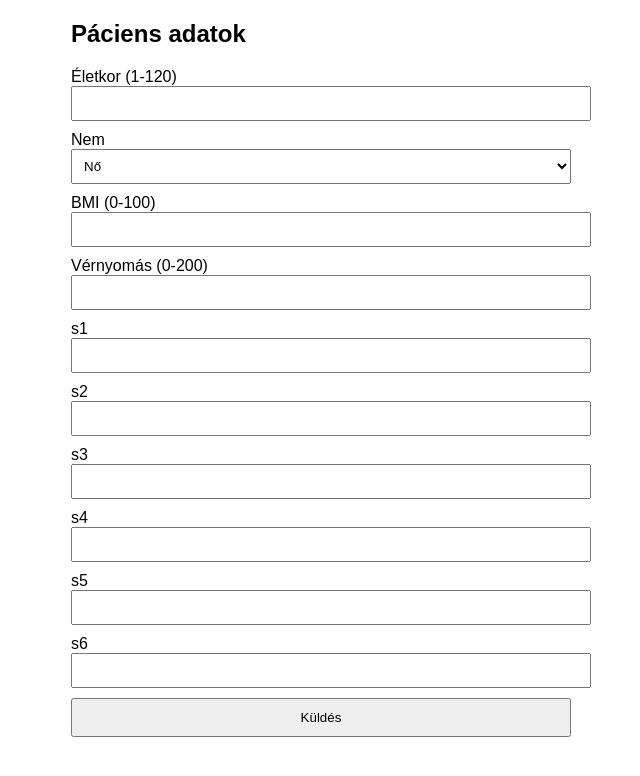
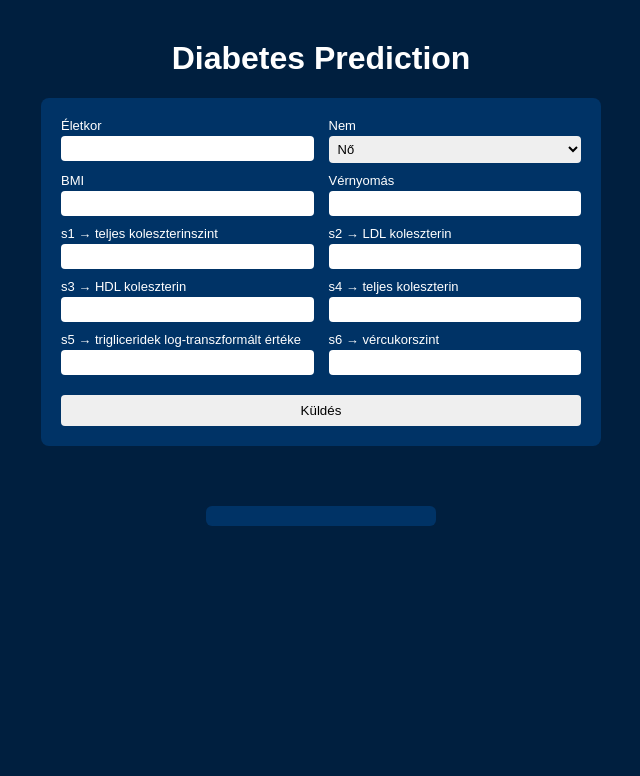
Before and after one commit to kmarton86/homework_diabetes_risk_prediction, a Flask app: page / in a window 1280 px wide. Shown: the top 776 px of the page, without its empty margins (319-959 px from the left). Run offline with Flask 3, Linux system fonts and the light colour scheme.

Commit message:
ud app and template

```diff
--- a/app.py
+++ b/app.py
@@ -7,32 +7,44 @@ def index():
     return render_template('index.html')
 
 
-@app.route('/submit', methods=['POST'])
-def submit():
-    data = request.form
+# ===== REST API ENDPOINT =====
+@app.route('/predict', methods=['POST'])
+def predict():
+    data = request.get_json()
 
-    # Sex konverzió
+    if not data:
+        return jsonify({"error": "No JSON received"}), 400
+
     sex_map = {
         "female": 0,
         "male": 1
     }
 
-    new_patient = {
-        "age": int(data.get("age")),
-        "sex": sex_map.get(data.get("sex")),
-        "bmi": float(data.get("bmi")),
-        "bp": int(data.get("bp")),
-        "s1": int(data.get("s1")),
-        "s2": int(data.get("s2")),
-        "s3": int(data.get("s3")),
-        "s4": int(data.get("s4")),
-        "s5": float(data.get("s5")),
-        "s6": int(data.get("s6"))
-    }
+    try:
+        patient = {
+            "age": int(data.get("age")),
+            "sex": sex_map.get(data.get("sex")),
+            "bmi": float(data.get("bmi")),
+            "bp": int(data.get("bp")),
+            "s1": int(data.get("s1")),
+            "s2": int(data.get("s2")),
+            "s3": int(data.get("s3")),
+            "s4": int(data.get("s4")),
+            "s5": float(data.get("s5")),
+            "s6": int(data.get("s6"))
+        }
+    except (TypeError, ValueError):
+        return jsonify({"error": "Invalid input"}), 400
 
-    print("Received patient:", new_patient)
+    print("Received patient:", patient)
 
-    return jsonify(new_patient)
+    # IDE JÖN MAJD A MODEL (később)
+    fake_prediction = "Not Endangered"
+
+    return jsonify({
+        "patient": patient,
+        "prediction": fake_prediction
+    })
 
 
 if __name__ == '__main__':
--- a/templates/index.html
+++ b/templates/index.html
@@ -1,67 +1,180 @@
 <!DOCTYPE html>
-<html lang="hu">
+<html>
 <head>
-    <meta charset="UTF-8">
-    <title>Páciens adatbevitel</title>
+    <title>Diabetes Prediction</title>
+
     <style>
         body {
-            font-family: Arial;
-            max-width: 500px;
-            margin: auto;
+            background-color: #001f3f;
+            color: #fff;
+            font-family: Arial, sans-serif;
+            text-align: center;
         }
+
+        .container {
+            margin-top: 40px;
+        }
+
+        form {
+            background: #003366;
+            display: inline-block;
+            padding: 20px;
+            border-radius: 8px;
+            text-align: left;
+        }
+
+        .form-grid {
+            display: grid;
+            grid-template-columns: 1fr 1fr;
+            gap: 10px 15px;
+            width: 520px;
+        }
+
+        .form-group {
+            display: flex;
+            flex-direction: column;
+        }
+
+        label {
+            font-size: 13px;
+            margin-bottom: 3px;
+        }
+
         input, select {
+            font-size: 13px;
+            padding: 5px;
+            border: none;
+            border-radius: 4px;
+        }
+
+        button {
+            margin-top: 10px;
+            padding: 8px;
             width: 100%;
-            margin-bottom: 10px;
-            padding: 8px;
+            border: none;
+            border-radius: 4px;
+            cursor: pointer;
         }
-        button {
-            padding: 10px;
-            width: 100%;
+
+        button:hover {
+            background: #00509e;
+            color: white;
+        }
+
+        .full-width {
+            grid-column: span 2;
+        }
+
+        #result {
+            margin-top: 20px;
+            background: #003366;
+            display: inline-block;
+            padding: 10px 15px;
+            border-radius: 6px;
+            min-width: 200px;
         }
     </style>
 </head>
+
 <body>
 
-<h2>Páciens adatok</h2>
+<div class="container">
 
-<form method="POST" action="/submit">
+    <h1>Diabetes Prediction</h1>
 
-    <label>Életkor (1-120)</label>
-    <input type="number" name="age" min="1" max="120" required>
+    <form id="patientForm">
 
+        <div class="form-grid">
+
+            <div class="form-group">
+                <label>Életkor</label>
+                <input type="number" name="age" required>
+            </div>
+
+            <div class="form-group">
                 <label>Nem</label>
-    <select name="sex" required>
+                <select name="sex">
                     <option value="female">Nő</option>
                     <option value="male">Férfi</option>
                 </select>
+            </div>
 
-    <label>BMI (0-100)</label>
-    <input type="number" name="bmi" min="0" max="100" step="0.1" required>
+            <div class="form-group">
+                <label>BMI</label>
+                <input type="number" name="bmi" step="0.1" required>
+            </div>
 
-    <label>Vérnyomás (0-200)</label>
-    <input type="number" name="bp" min="0" max="200" required>
+            <div class="form-group">
+                <label>Vérnyomás</label>
+                <input type="number" name="bp" required>
+            </div>
 
-    <label>s1</label>
+            <div class="form-group">
+                <label>s1 → teljes koleszterinszint</label>
                 <input type="number" name="s1" required>
+            </div>
 
-    <label>s2</label>
+            <div class="form-group">
+                <label>s2 → LDL koleszterin</label>
                 <input type="number" name="s2" required>
+            </div>
 
-    <label>s3</label>
+            <div class="form-group">
+                <label>s3 → HDL koleszterin</label>
                 <input type="number" name="s3" required>
+            </div>
 
-    <label>s4</label>
+            <div class="form-group">
+                <label>s4 → teljes koleszterin</label>
                 <input type="number" name="s4" required>
+            </div>
 
-    <label>s5</label>
+            <div class="form-group">
+                <label>s5 → trigliceridek log-transzformált értéke</label>
                 <input type="number" step="0.1" name="s5" required>
+            </div>
 
-    <label>s6</label>
+            <div class="form-group">
+                <label>s6 → vércukorszint</label>
                 <input type="number" name="s6" required>
+            </div>
 
+            <div class="full-width">
                 <button type="submit">Küldés</button>
+            </div>
+
+        </div>
 
     </form>
 
+</div>
+
+<div class="container">
+    <!-- 🔥 Prediction KÜLÖN a form alatt -->
+    <h3 id="result"></h3>
+</div>
+
+<script>
+document.getElementById("patientForm").addEventListener("submit", async function(e) {
+    e.preventDefault();
+
+    const formData = new FormData(this);
+    const data = Object.fromEntries(formData.entries());
+
+    const response = await fetch("/predict", {
+        method: "POST",
+        headers: {
+            "Content-Type": "application/json"
+        },
+        body: JSON.stringify(data)
+    });
+
+    const result = await response.json();
+
+    document.getElementById("result").innerText =
+        "Prediction: " + result.prediction;
+});
+</script>
+
 </body>
 </html>
```
Lines whose indentation alone changed are shown as unchanged.
